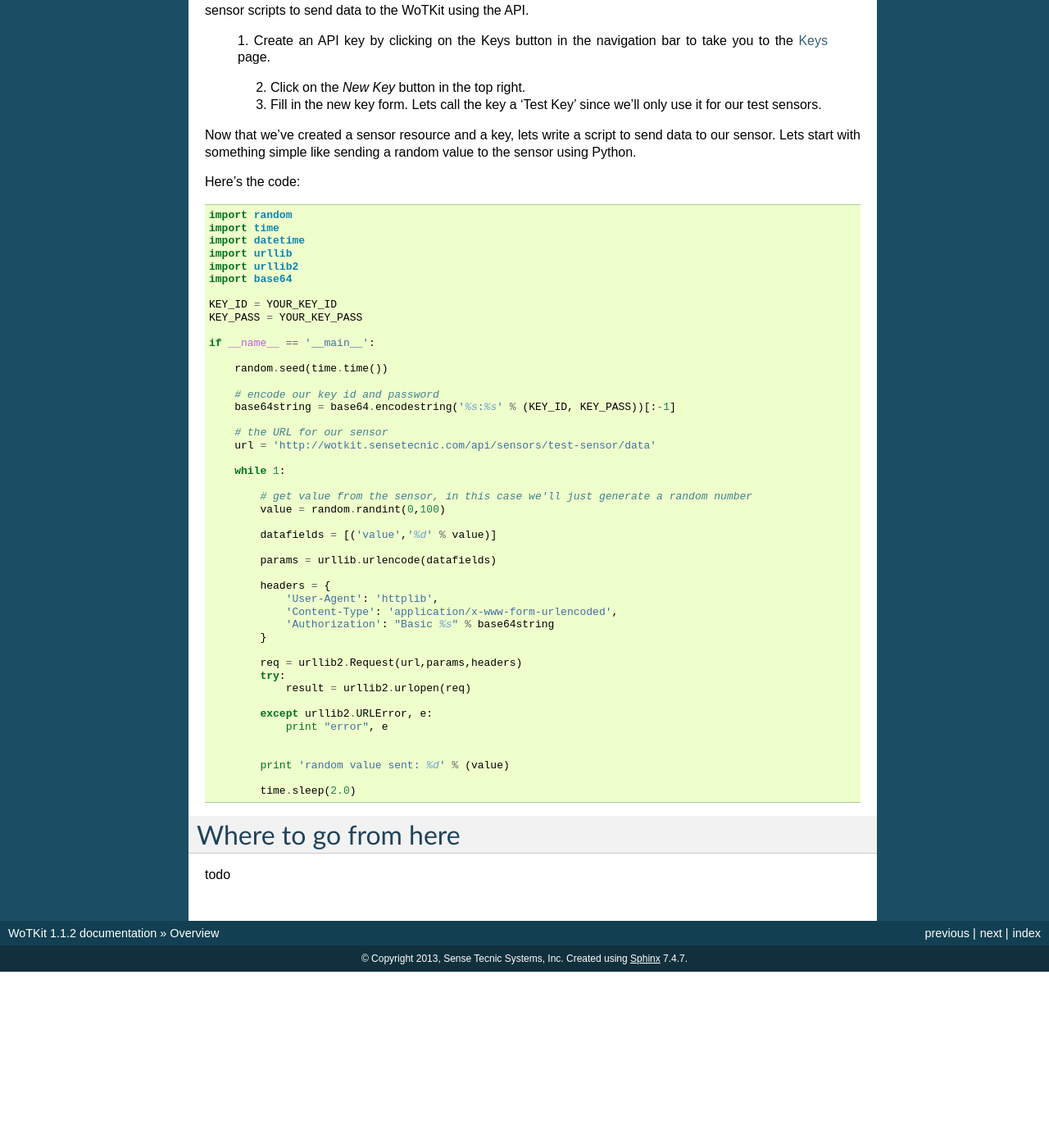
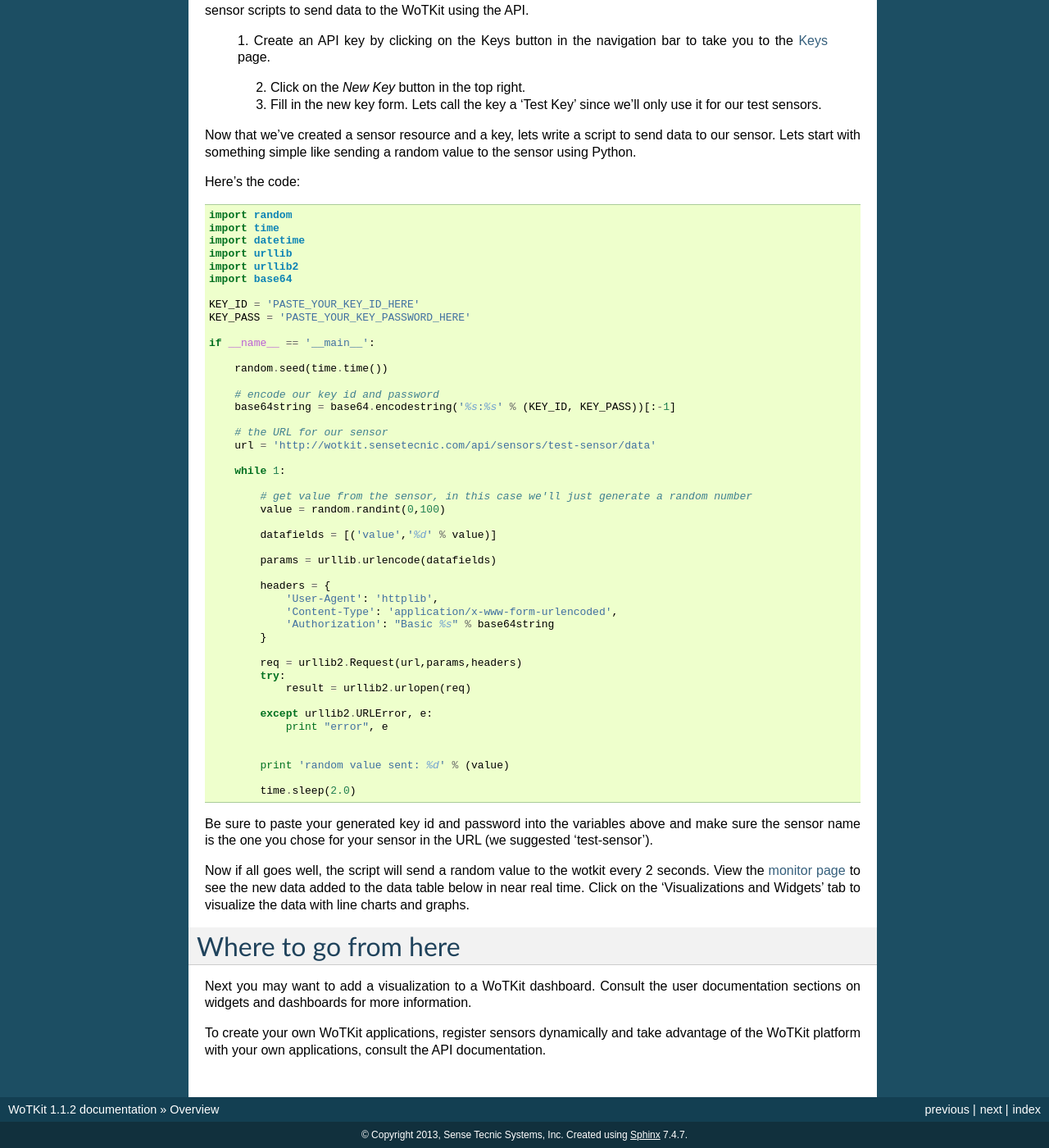
Before and after one commit to SenseTecnic/wotkit-docs, a Sphinx documentation site: the page built from source/quickstart.rst, in a window 1280 px wide and 1400 px high, scrolled down 1455 px. Shown: the whole window at 82% size. Built offline with Sphinx 7.4.7, drawn with Linux system fonts in a browser that asks for light colours; formulas are drawn with MathJax 3; pages that are not in the unit, such as notebooks, are missing from menus; before the commit the page ends 2640 px from its top, so only the background shows below that.

Commit message:
Update quickstart.rst
finished last section.

```diff
--- a/source/quickstart.rst
+++ b/source/quickstart.rst
@@ -79,8 +79,8 @@
     import urllib2
     import base64
 
-    KEY_ID = YOUR_KEY_ID
-    KEY_PASS = YOUR_KEY_PASS
+    KEY_ID = 'PASTE_YOUR_KEY_ID_HERE'
+    KEY_PASS = 'PASTE_YOUR_KEY_PASSWORD_HERE'
 
     if __name__ == '__main__':
 
@@ -119,8 +119,18 @@
 
             time.sleep(2.0)
 
+Be sure to paste your generated key id and password into the variables above and make sure the sensor name is the one
+you chose for your sensor in the URL (we suggested 'test-sensor').
+
+Now if all goes well, the script will send a random value to the wotkit every 2 seconds.  View the :wotkit:`monitor page <sensors/test-sensor/monitor>`
+to see the new data added to the data table below in near real time.  Click on the 'Visualizations and Widgets' tab to visualize the data
+with line charts and graphs.
 
 Where to go from here
 =====================
 
-todo
+Next you may want to add a visualization to a WoTKit dashboard.  Consult the user documentation sections on
+widgets and dashboards for more information.
+
+To create your own WoTKit applications, register sensors dynamically and take advantage of the WoTKit platform with your
+own applications, consult the API documentation.
```
